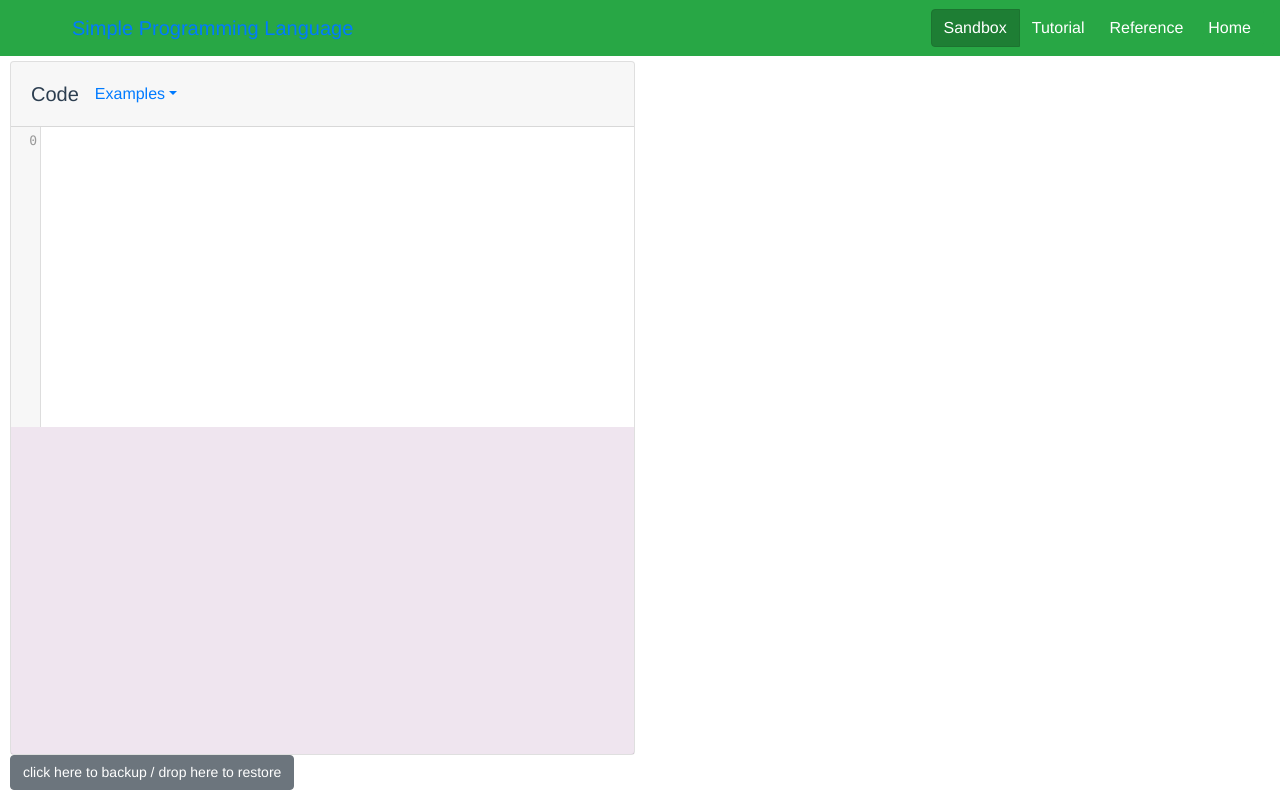
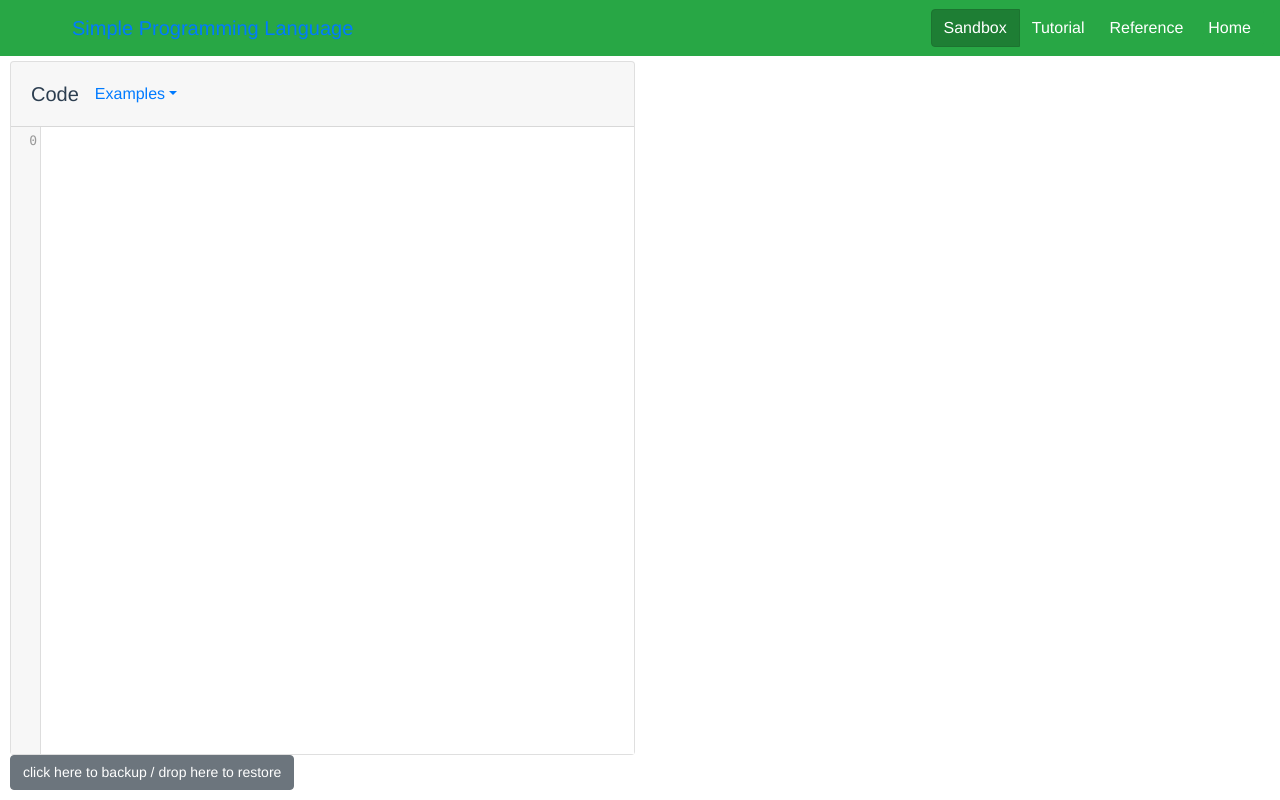
Before and after one commit to jcbuisson/simple-programming-language, a Vue app: page / in a window 1280 px wide. Built offline with nearby package versions, Linux system fonts and the light colour scheme.

Commit message:
refactoring

```diff
--- a/src/App.vue
+++ b/src/App.vue
@@ -91,6 +91,14 @@
 
 <style>
 
+.CodeMirror {
+  /* Set height, width, borders, and global font properties here */
+  font-family: monospace;
+  /*height: 300px;*/
+  height: 100%;
+  color: black;
+}
+
 html, body {
   width: 100%;
   height: 100%;
--- a/src/components/CodeEditor.vue
+++ b/src/components/CodeEditor.vue
@@ -188,8 +188,11 @@
    }
 </script>
 
-<!-- Add "scoped" attribute to limit CSS to this component only -->
+
 <style scoped>
+
+/* styling de .Codemirror : voir App.vue */
+
 .code-editor {
    display: flex;
    flex-direction: column;
@@ -207,4 +210,5 @@
 .code-editor-footer {
    margin-bottom: 0px;
 }
+
 </style>
```
Also changed, not shown: 1 other file (tests, documents, lock files or other folders).
